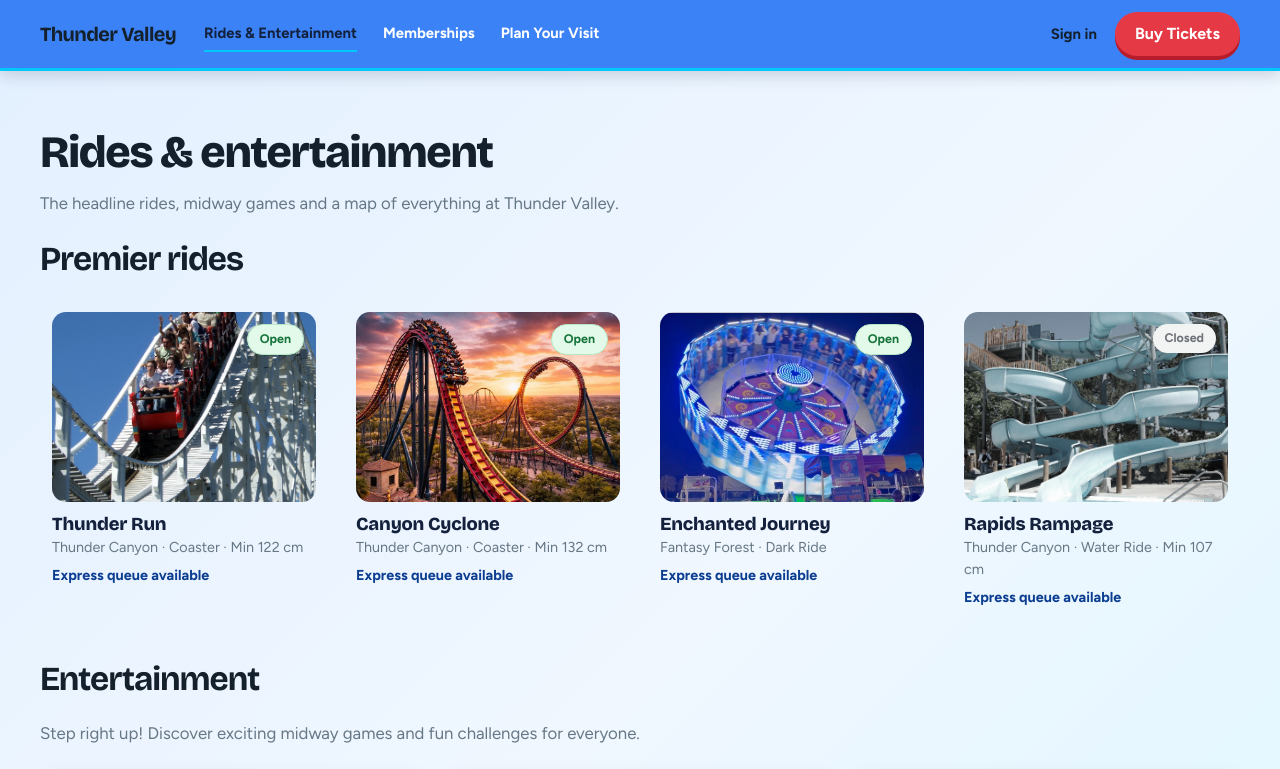
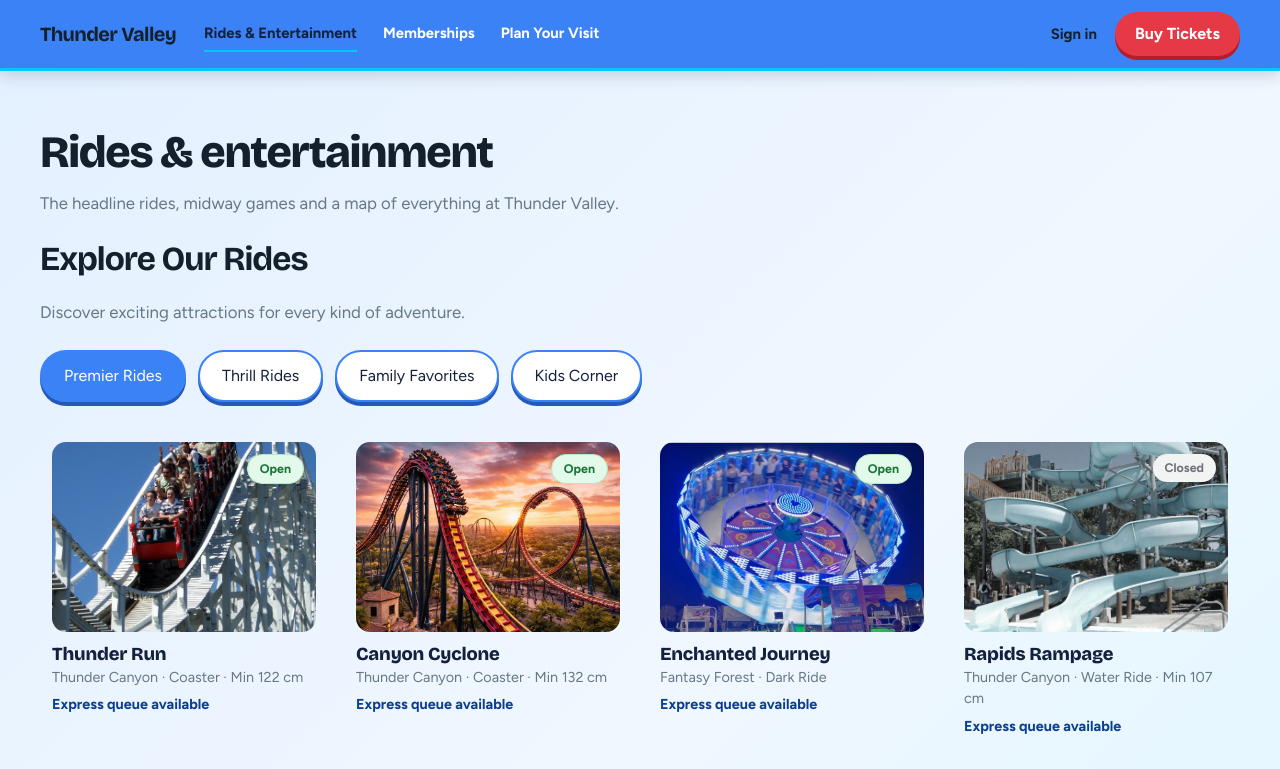
Before and after one commit to AlejandroJM0428/COSC-3380---Theme-Park-Project, a React (Vite) app in the folder client/: page /rides in a window 1280 px wide. Shown: the top 769 px of the page. Built offline with nearby package versions, Linux system fonts and the light colour scheme; grey boxes are pictures that could not be loaded.

Commit message:
Add interactive ride category filters

```diff
--- a/client/src/pages/Rides.jsx
+++ b/client/src/pages/Rides.jsx
@@ -9,6 +9,15 @@ import { money, rideImage } from '../utils/portalFormat.js'
 
 const MAX_PREMIER = 4
 const MAX_GAMES = 6
+
+
+const RIDE_CATEGORIES = [
+  { key: 'premier', label: 'Premier Rides' },
+  { key: 'thrill', label: 'Thrill Rides' },
+  { key: 'family', label: 'Family Favorites' },
+  { key: 'kids', label: 'Kids Corner' },
+]
+
 
 const RIDE_IMAGES = {
   // Thrill Rides
@@ -49,6 +58,7 @@ export default function Rides() {
   const { site, loading, error, retry } = usePublicSite()
   const [params] = useSearchParams()
   const [picked, setPicked] = useState(null)
+  const [rideCategory, setRideCategory] = useState('premier')
 
   const fromLink = useMemo(() => {
     const zone = params.get('zone')
@@ -65,6 +75,24 @@ export default function Rides() {
     () => rides.filter((r) => r.expressEligible).sort((a, b) => (b.state === 'Open') - (a.state === 'Open')).slice(0, MAX_PREMIER),
     [rides],
   )
+
+
+const filteredRides = useMemo(() => {
+  if (rideCategory === 'premier') {
+    return premier
+  }
+
+  const selectedLand = LANDS.find(
+    (land) => land.key === rideCategory
+  )
+
+  if (!selectedLand) return []
+
+  return rides.filter((ride) =>
+    selectedLand.zones.includes(ride.zoneName)
+  )
+}, [rideCategory, rides, premier])
+
 
   const counts = useMemo(() => {
     const out = {}
@@ -97,26 +125,75 @@ export default function Rides() {
       {error && <LoadError message={error} onRetry={retry} />}
       {loading && <p className="pub-empty">Loading…</p>}
 
-      {premier.length > 0 && (
-        <section aria-labelledby="pub-premier-title">
-          <h2 id="pub-premier-title" className="pub-h2">Premier rides</h2>
+
+      <section aria-labelledby="pub-rides-title">
+        <h2 id="pub-rides-title" className="pub-h2">
+          Explore Our Rides
+        </h2>
+
+        <p className="pub-lede">
+          Discover exciting attractions for every kind of adventure.
+        </p>
+
+        <div className="pub-ride-filters" aria-label="Ride categories">
+          {RIDE_CATEGORIES.map((category) => (
+            <button
+              key={category.key}
+              type="button"
+              className={`pub-ride-filter ${
+                rideCategory === category.key ? 'active' : ''
+              }`}
+              aria-pressed={rideCategory === category.key}
+              onClick={() => setRideCategory(category.key)}
+            >
+              {category.label}
+            </button>
+          ))}
+        </div>
+
+        {filteredRides.length > 0 ? (
           <ul className="pub-premier">
-            {premier.map((r) => (
+            {filteredRides.map((r) => (
               <li key={r.rideId}>
                 <BrandImage
                   src={RIDE_IMAGES[r.rideName] ?? rideImage(r.zoneName)}
-                  className={`pub-premier-img ${r.state === 'Open' ? '' : 'is-closed'}`}
+                  className={`pub-premier-img ${
+                    r.state === 'Open' ? '' : 'is-closed'
+                  }`}
                 >
-                  <span className={`pub-badge ${r.state === 'Open' ? 'open' : 'closed'}`}>{r.state}</span>
+                  <span
+                    className={`pub-badge ${
+                      r.state === 'Open' ? 'open' : 'closed'
+                    }`}
+                  >
+                    {r.state}
+                  </span>
                 </BrandImage>
+
                 <h3>{r.rideName}</h3>
-                <p>{r.zoneName} · {r.rideType}{r.minHeightCm ? ` · Min ${r.minHeightCm} cm` : ''}</p>
-                <p className="pub-premier-tag">Express queue available</p>
+
+                <p>
+                  {r.zoneName} · {r.rideType}
+                  {r.minHeightCm ? ` · Min ${r.minHeightCm} cm` : ''}
+                </p>
+
+                {r.expressEligible && (
+                  <p className="pub-premier-tag">
+                    Express queue available
+                  </p>
+                )}
               </li>
             ))}
           </ul>
-        </section>
-      )}
+        ) : (
+          <p className="pub-empty">
+            {loading
+              ? 'Loading rides...'
+              : 'No rides available in this category.'}
+          </p>
+        )}
+      </section>
+
 
 
       {games.length > 0 && (
--- a/client/src/public.css
+++ b/client/src/public.css
@@ -997,3 +997,65 @@
     transform: none;
   }
 }
+
+
+/* THUNDER VALLEY - Ride Category Filters */
+
+.pub-ride-filters {
+  display: flex;
+  flex-wrap: wrap;
+  gap: 12px;
+  margin-bottom: 28px;
+}
+
+.pub-ride-filter {
+  padding: 12px 22px;
+  border: 2px solid #3B82F6;
+  border-radius: 50px;
+  background: #FFFFFF;
+  color: #14213D;
+  font-weight: 800;
+  font-size: 14px;
+  cursor: pointer;
+  box-shadow: 0 4px 0 #2459B8;
+  transition: transform 0.2s ease,
+              background 0.2s ease,
+              box-shadow 0.2s ease;
+}
+
+.pub-ride-filter:hover {
+  background: #EAF5FF;
+  transform: translateY(-3px);
+}
+
+.pub-ride-filter.active {
+  background: #3B82F6;
+  color: #FFFFFF;
+  border-color: #3B82F6;
+}
+
+.pub-ride-filter:focus-visible {
+  outline: 3px solid #00C8F8;
+  outline-offset: 3px;
+}
+
+@media (max-width: 560px) {
+  .pub-ride-filters {
+    gap: 10px;
+  }
+
+  .pub-ride-filter {
+    padding: 10px 15px;
+    font-size: 13px;
+  }
+}
+
+@media (prefers-reduced-motion: reduce) {
+  .pub-ride-filter {
+    transition: none;
+  }
+
+  .pub-ride-filter:hover {
+    transform: none;
+  }
+}
```
